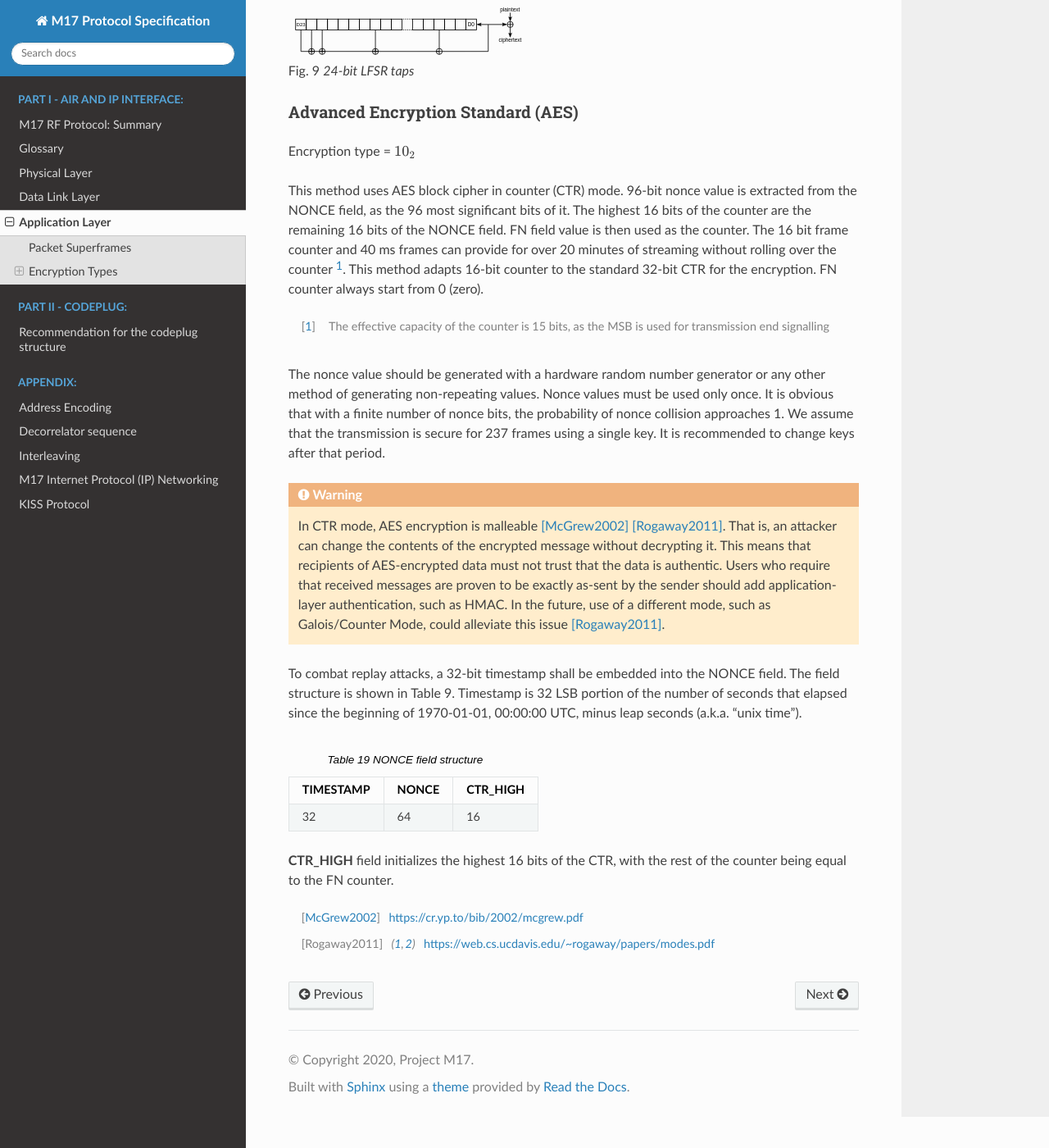
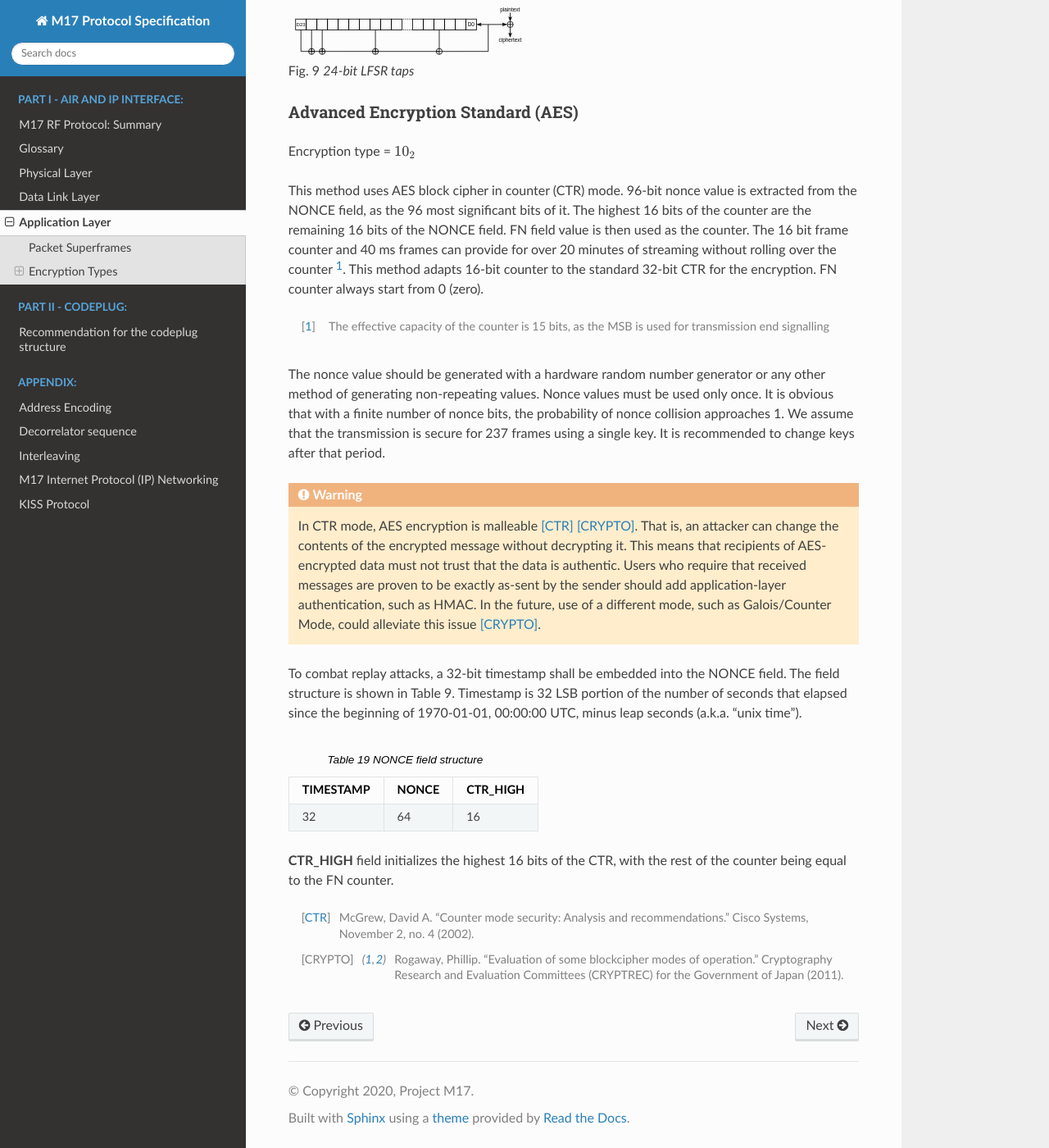
Before and after one commit to M17-Project/M17_spec, a Sphinx documentation site: the page built from docs/application_layer.rst, in a window 1280 px wide and 1400 px high, scrolled down 1888 px. Shown: the whole window at 82% size. Built offline with Sphinx 7.4.7 and the Read the Docs theme 2.0.0, drawn with Linux system fonts in a browser that asks for light colours.

Commit message:
update references to be less bad

```diff
--- a/docs/application_layer.rst
+++ b/docs/application_layer.rst
@@ -131,14 +131,14 @@ using a single key. It is recommended to change keys after that
 period.
 
 .. warning::
-    In CTR mode, AES encryption is malleable [McGrew2002]_ [Rogaway2011]_.
+    In CTR mode, AES encryption is malleable [CTR]_ [CRYPTO]_.
     That is, an attacker can change the contents of the encrypted message
     without decrypting it. This means that recipients of AES-encrypted data
     must not trust that the data is authentic.
     Users who require that received messages are proven to be exactly as-sent by
     the sender should add application-layer authentication, such as HMAC.
     In the future, use of a different mode, such as Galois/Counter Mode, could
-    alleviate this issue [Rogaway2011]_.
+    alleviate this issue [CRYPTO]_.
 
 To combat replay attacks, a 32-bit timestamp shall be embedded into
 the NONCE field. The field structure is shown in Table 9. Timestamp is 32 LSB portion of
@@ -158,8 +158,6 @@ the number of seconds that elapsed since the beginning of 1970-01-01,
 **CTR_HIGH** field initializes the highest 16 bits of the CTR, with
 the rest of the counter being equal to the FN counter.
 
-.. [McGrew2002]
-    https://cr.yp.to/bib/2002/mcgrew.pdf
+.. [CTR] McGrew, David A. "Counter mode security: Analysis and recommendations." Cisco Systems, November 2, no. 4 (2002).
 
-.. [Rogaway2011]
-    https://web.cs.ucdavis.edu/~rogaway/papers/modes.pdf
+.. [CRYPTO] Rogaway, Phillip. "Evaluation of some blockcipher modes of operation." Cryptography Research and Evaluation Committees (CRYPTREC) for the Government of Japan (2011).
```
